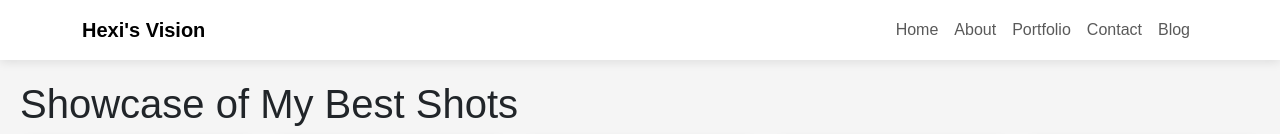
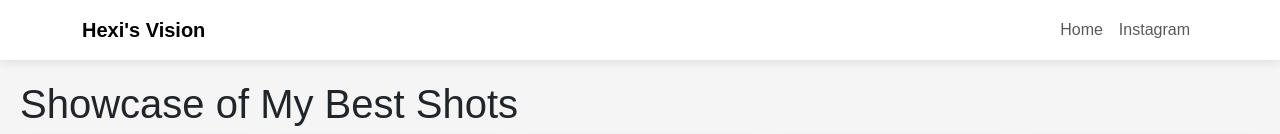
Before and after one commit to Mr-Hexi/PhotoVision, a plain HTML site: page index.html in a window 1280 px wide. Shown: the top 134 px of the page. Drawn offline with nearby package versions, Linux system fonts and the light colour scheme.

Commit message:
Update index.html
remove unwanted navbars items and added instagram navbar item

```diff
--- a/index.html
+++ b/index.html
@@ -93,17 +93,7 @@
             <a class="nav-link" href="#">Home</a>
           </li>
           <li class="nav-item">
-            <a class="nav-link" href="#">About</a>
-          </li>
-          <li class="nav-item">
-            <a class="nav-link" href="#">Portfolio</a>
-          </li>
-          <li class="nav-item">
-            <a class="nav-link" href="#">Contact</a>
-          </li>
-          <li class="nav-item">
-            <a class="nav-link" href="#">Blog</a>
-          </li>
+            <a class="nav-link" href="https://www.instagram.com/mr.hexi/">Instagram</a>
         </ul>
       </div>
     </div>
```
